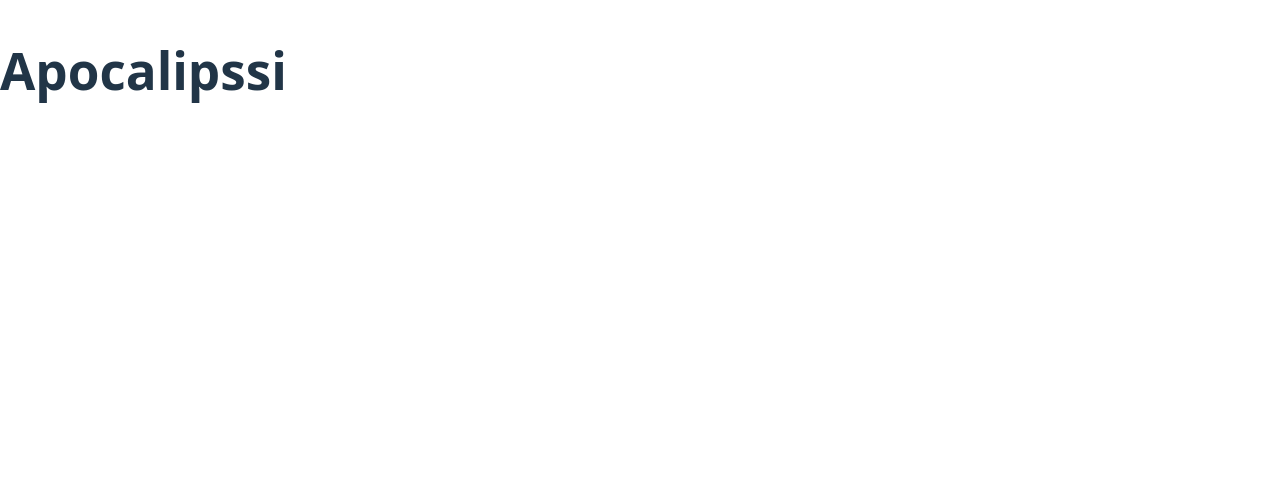
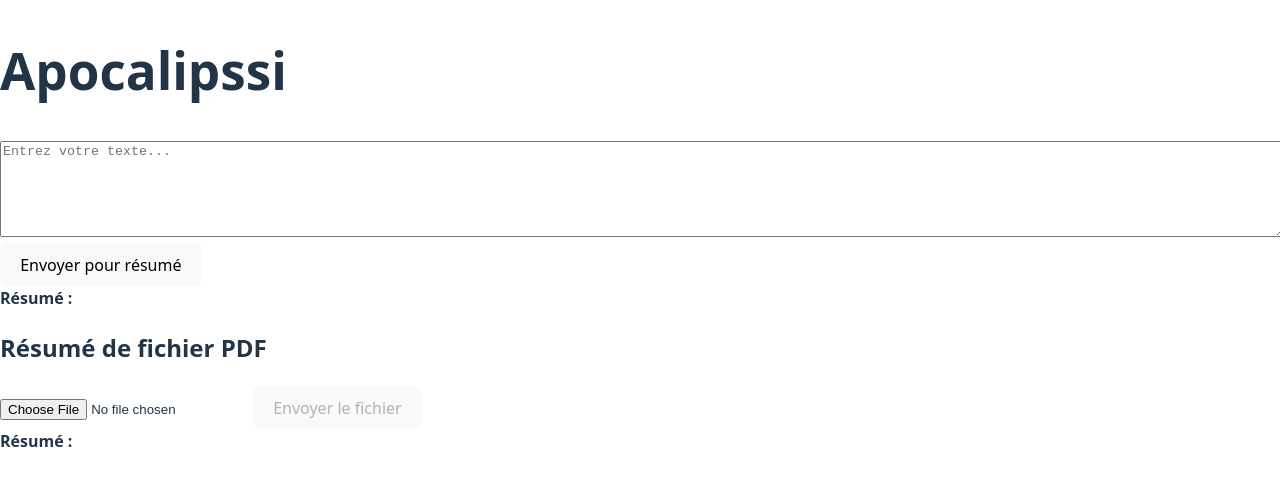
Before and after one commit to Tom-lchg/apolocalipssi-grp-12, a React (Vite) app: page / in a window 1280 px wide. Shown: the top 486 px of the page. Built offline with nearby package versions, Linux system fonts and the light colour scheme.

Commit message:
Interface de test front

```diff
--- a/src/App.tsx
+++ b/src/App.tsx
@@ -1,11 +1,63 @@
+import { useState } from "react";
 import "./App.css";
 
 function App() {
+  const [text, setText] = useState("");
+  const [summaryText, setSummaryText] = useState("");
+  const [file, setFile] = useState<File | null>(null);
+  const [pdfSummary, setPdfSummary] = useState("");
+
+  const handleTextSubmit = async () => {
+    try {
+      const res = await fetch("http://localhost:3001/summarize/text", {
+        method: "POST",
+        headers: { "Content-Type": "application/json" },
+        body: JSON.stringify({ text }),
+      });
+      const data = await res.json();
+      setSummaryText(data.summary || "Aucun résumé reçu.");
+    } catch (err) {
+      setSummaryText("Erreur lors de la soumission du texte.");
+    }
+  };
+
+  const handlePdfSubmit = async () => {
+    if (!file) return;
+
+    const formData = new FormData();
+    formData.append("file", file);
+
+    try {
+      const res = await fetch("http://localhost:3001/summarize/pdf", {
+        method: "POST",
+        body: formData,
+      });
+      const data = await res.json();
+      setPdfSummary(data.summary || "Aucun résumé reçu.");
+    } catch (err) {
+      setPdfSummary("Erreur lors de l'upload du fichier.");
+    }
+  };
+
   return (
     <section>
       <h1>Apocalipssi</h1>
+      <textarea rows={6} style={{ width: "100%" }} value={text} onChange={(e) => setText(e.target.value)} placeholder="Entrez votre texte..." />
+      <button onClick={handleTextSubmit}>Envoyer pour résumé</button>
+      <div>
+        <strong>Résumé :</strong>
+        <p>{summaryText}</p>
+      </div>
+
+      <h2>Résumé de fichier PDF</h2>
+      <input type="file" accept="application/pdf" onChange={(e) => setFile(e.target.files?.[0] || null)}/>
+      <button onClick={handlePdfSubmit} disabled={!file}> Envoyer le fichier</button>
+      <div>
+        <strong>Résumé :</strong>
+        <p>{pdfSummary}</p>
+      </div>
     </section>
-  );
+  )
 }
 
 export default App;
```
